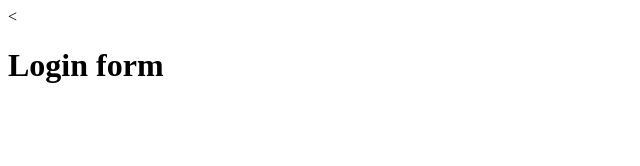
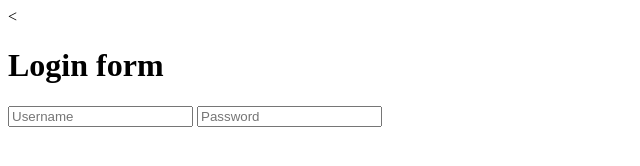
Before and after one commit to aleksandarvel/pr4, a plain HTML site: page login.html in a window 1280 px wide. Shown: the whole page, without its empty margins (0-640 px from the left). Drawn offline with Linux system fonts and the light colour scheme.

Commit message:
dodadeno username i password.

```diff
--- a/login.html
+++ b/login.html
@@ -6,5 +6,7 @@
   </head>
   <body>
     <h1>Login form</h1>
+    <input type="text" name="Username" value="" placeholder="Username">
+    <input type="password" name="Password" value="" placeholder="Password">
   </body>
 </html>
```
